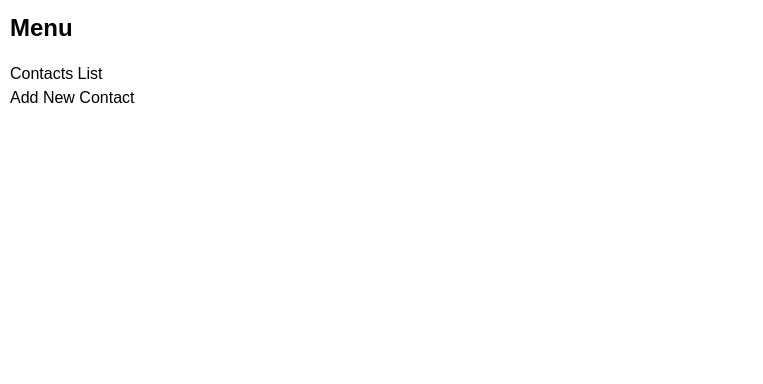
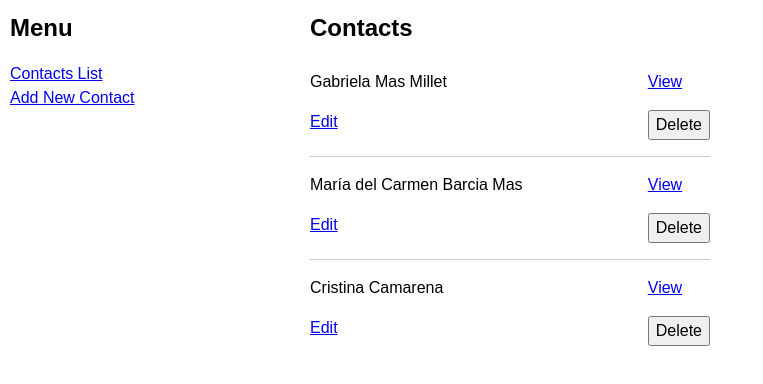
Before and after one commit to boolean-uk/react-address-book, a React (Create React App) app: page / in a window 1280 px wide. Shown: the top 384 px of the page, without its empty margins (0-763 px from the left). Built offline with nearby package versions, Linux system fonts and the light colour scheme; data requests are answered from the project's data file.

Commit message:
finished with extension 5

```diff
--- a/db/db.json
+++ b/db/db.json
@@ -1,18 +1,37 @@
 {
   "contacts": [
     {
-      "id": 1,
-      "firstName": "John",
-      "lastName": "Carmack",
-      "street": "10 Keen Street",
-      "city": "London"
+      "firsName": "",
+      "lastName": "Mas Millet",
+      "street": "calle Goya 55",
+      "city": "Valencia",
+      "firstName": "Gabriela",
+      "id": 3,
+      "email": "gabrielamas@es.ibm.com",
+      "linkedin": "Gabrielamas",
+      "twitter": "she has none"
     },
     {
-      "id": 2,
-      "firstName": "Grace",
-      "lastName": "Hopper",
-      "street": "32 Deebug Road",
-      "city": "London"
+      "firsName": "",
+      "lastName": "Barcia Mas",
+      "street": "ya no quiere decir su calle",
+      "city": "Zürich",
+      "firstName": "María del Carmen",
+      "id": 4,
+      "email": "carmen.barcia@hotmail.com",
+      "linkedin": "Carmen Barcia MASD",
+      "twitter": "carmenbarciamas"
+    },
+    {
+      "firsName": "",
+      "lastName": "Camarena",
+      "street": "calle del Perelló nª 50",
+      "city": "Perello",
+      "email": "cris.pilla@gmail.com",
+      "linkedin": "Crsitina Camarena Bernabeu",
+      "twitter": "no use",
+      "firstName": "Cristina ",
+      "id": 5
     }
   ]
 }
--- a/src/App.js
+++ b/src/App.js
@@ -3,10 +3,18 @@ import { Link, Route, Routes } from "react-router-dom"
 import ContactsList from "./components/ContactsList"
 import ContactsAdd from "./components/ContactsAdd"
 import ContactsView from "./components/ContactsView"
+import ContactsEdit from "./components/ContactsEdit"
+import ContactsDelete from "./components/ContactsDelete"
 import "./styles/styles.css"
 
 export default function App() {
   const [contacts, setContacts] = useState([])
+
+  useEffect (function() {
+    fetch("http://localhost:4000/contacts")
+    .then(res => res.json())
+    .then(data => setContacts(data))
+  }, [])
 
   //TODO: Load all contacts on useEffect when component first renders
 
@@ -16,14 +24,24 @@ export default function App() {
         <h2>Menu</h2>
         <ul>
           {/* TODO: Make these links */}
+          <Link to={'/'} >
           <li>Contacts List</li>
+         </Link>
+         <Link to={'/contacts/add'} >
           <li>Add New Contact</li>
+          </Link>
         </ul>
       </nav>
       <main>
         <Routes>
-          {/* TODO: Add routes here  */}
-        </Routes>
+          <Route path ='/' element={<ContactsList contacts={contacts} setContacts={setContacts}/>} />
+          <Route path = '/contacts/:id'element ={<ContactsView/>} />
+          <Route path = '/contacts/add' element ={<ContactsAdd setContacts={setContacts}
+          contacts={contacts}/>}/>
+          <Route path ='/contacts/edit/:id' element={<ContactsEdit setContacts={setContacts}
+          contacts={contacts}/>} />
+          {/* <Route path='/contacts/delete/:id'element={<ContactsDelete/>} /> */}
+         </Routes>
       </main>
     </>
   )
--- a/src/components/ContactsAdd.js
+++ b/src/components/ContactsAdd.js
@@ -1,31 +1,81 @@
 import { useState } from "react"
 import { useNavigate } from "react-router-dom";
 
-function ContactsAdd(props) {
+function ContactsAdd({ setContacts, contacts }) {
 
   // setContacts and contacts must be passed as props
   // to this component so new contacts can be added to the
   // state
-  const { setContacts, contacts } = props
+  //const { setContacts, contacts } = props
+  const [formData, setFormData] = useState({
+    firstName : '',
+    lastName : '',
+    street : '',
+    city : '',
+    email : '',
+    linkedin : '',
+    twitter: ''
+})
+
+  const navigate = useNavigate()
+
+  const handleChange = (e) => {
+    setFormData({...formData, [e.target.name] : e.target.value})
+  }
+
+   // make a POST HTTP request to http://localhost:3030/tasks/
+    // add data to the request body in the format JSON
+  const handleSubmit = async (e) => {
+    e.preventDefault()
+    const res = await fetch("http://localhost:4000/contacts", {
+    method : 'POST',
+    headers : {
+      'Content-Type' : 'application/json'
+    },
+    body : JSON.stringify(formData) })
+//we are making a request to json and getting all the data that is stored until now
+
+const data = await res.json() //adding the new data into json
+setContacts([...contacts, data])
+navigate('/')
+  }
+
 
   //TODO: Implement controlled form
   //send POST to json server on form submit
 
   return (
-    <form className="form-stack contact-form">
+    <form className="form-stack contact-form" onSubmit={handleSubmit}>
       <h2>Create Contact</h2>
 
       <label htmlFor="firstName">First Name</label>
-      <input id="firstName" name="firstName" type="text" required />
+      <input id="firstName" name="firstName" type="text" required onChange={handleChange}
+      value = {formData.firstName}/>
 
       <label htmlFor="lastName">Last Name:</label>
-      <input id="lastName" name="lastName" type="text" required/>
+      <input id="lastName" name="lastName" type="text" required onChange={handleChange}
+      value = {formData.lastName}/>
 
       <label htmlFor="street">Street:</label>
-      <input id="street" name="street" type="text" required/>
+      <input id="street" name="street" type="text" required onChange={handleChange}
+      value = {formData.street}/>
 
       <label htmlFor="city">City:</label>
-      <input id="city" name="city" type="text" required/>
+      <input id="city" name="city" type="text" required onChange={handleChange}
+      value = {formData.city}/>
+
+      <label htmlFor="email">Email:</label>
+      <input id="email" name="email" type="text" required onChange={handleChange}
+      value = {formData.email} />
+
+      <label htmlFor="linkedin">LinkedIn</label>
+      <input id="linkedin" name="linkedin" type="text" required onChange={handleChange}
+      value = {formData.linkedin} />
+
+      <label htmlFor="twitter">Twitter</label>
+      <input id="twitter" name="twitter" type="text" reaquired onChange={handleChange}
+      vale = {formData.twitter} />
+
 
       <div className="actions-section">
         <button className="button blue" type="submit">
--- /dev/null
+++ b/src/components/ContactsDelete.js
@@ -0,0 +1,16 @@
+import { useState } from "react"
+import { useNavigate, useParams } from "react-router-dom";
+
+function ContactsDelete () {
+const params = useParams()
+const navigate = useNavigate
+
+fetch(`http://localhost:4000/tasks/${params.id}`), {
+    method : 'DELETE',
+      }
+
+navigate('/')
+
+}
+
+export default ContactsDelete
--- /dev/null
+++ b/src/components/ContactsEdit.js
@@ -0,0 +1,105 @@
+import { useState, useEffect } from "react"
+import { useNavigate, useParams  } from "react-router-dom"
+
+function ContactsEdit(props) {
+    const {contacts, setContacts} = props
+    const params = useParams()
+    const navigate = useNavigate()
+   // const [contacts, setContacts] = useState({})
+    const [formData, setFormData] = useState({
+         firstName : '',
+         lastName : '',
+         street : '',
+         city : '',
+         email : '',
+         linkedin : '',
+         twitter: ''
+     })
+
+
+
+    //first we get the data from the from
+    useEffect(function() {
+        fetch(`http://localhost:4000/contacts/${params.id}`)
+        .then(res => res.json())
+        .then(data => setFormData(data))
+     }, [])
+
+
+   const handleChange = (event) => {
+    setFormData({...formData, [event.target.name] : event.target.value})
+   } //everytime there is a change added on the form
+
+//    const updateTask = async (listId, value) => {
+
+    const handleSubmit = async (e) => {
+        e.preventDefault()
+
+        const res = await fetch(`http://localhost:4000/contacts/${params.id}`, {
+        method : 'PATCH',
+        headers : {
+          'Content-Type' : 'application/json'
+        },
+        body : JSON.stringify(formData) })
+    //we are making a request to json and getting all the data that is stored until now
+
+    // .then(res => res.json())  //adding the new data into json
+    // .then(updatedContact => {
+    //     setContacts(prevContacts => {
+    //     return prevContacts.map(contact =>{
+    //         if (contact.id === updatedContact.id){
+    //             return updatedContact
+    //         }else {
+    //             return contact
+    //         }
+    //     })   //     })
+    await fetch("http://localhost:4000/contacts/")
+    .then((res) => res.json())
+    .then((data) => setContacts(data))
+     navigate(`/contacts/${params.id}`)
+}
+    return (
+
+        <form className="form-stack contact-form" onSubmit={handleSubmit}>
+          <h2>Edit Contact</h2>
+
+
+          <label htmlFor="firstName">First Name:</label>
+          <input id="firstName" name="firstName" type="text" required onChange={handleChange}
+          value = {formData.firstName}/>
+
+          <label htmlFor="lastName">Last Name:</label>
+          <input id="lastName" name="lastName" type="text" required onChange={handleChange}
+          value = {formData.lastName}/>
+
+          <label htmlFor="street">Street:</label>
+          <input id="street" name="street" type="text" required onChange={handleChange}
+          value = {formData.street}/>
+
+          <label htmlFor="city">City:</label>
+          <input id="city" name="city" type="text" required onChange={handleChange}
+          value = {formData.city}/>
+
+          <label htmlFor="email">Email:</label>
+          <input id="email" name="email" type="text" required onChange={handleChange}
+          value = {formData.email} />
+
+          <label htmlFor="linkedin">LinkedIn:</label>
+          <input id="linkedin" name="linkedin" type="text" required onChange={handleChange}
+          value = {formData.linkedin} />
+
+          <label htmlFor="twitter">Twitter:</label>
+          <input id="twitter" name="twitter" type="text" reaquired onChange={handleChange}
+          vale = {formData.twitter} />
+
+
+          <div className="actions-section">
+            <button className="button blue" type="submit">
+              Update
+            </button>
+          </div>
+        </form>
+      )
+}
+
+export default ContactsEdit
--- a/src/components/ContactsList.js
+++ b/src/components/ContactsList.js
@@ -4,7 +4,26 @@ import { Link, useSearchParams } from "react-router-dom"
 function ContactsList(props) {
 
   //"contacts" must be passed as prop to this component
-  const { contacts } = props
+  const { contacts, setContacts } = props
+
+  const deleteContact = async (event) => {
+
+    //first delete the contact from the UseState
+    //then asking a request to localhost to delete the contact
+    // asking GET to put out the list of filtered contacts
+    const newContacts = contacts.filter((item) => item.id !== event.target.id)
+    setContacts(newContacts)
+
+   const res = await fetch ("http://localhost:4000/contacts/" + [event.target.id], {
+  method : 'DELETE',
+    })
+
+    await fetch("http://localhost:4000/contacts/")
+    .then((res) => res.json())
+    .then((data) => setContacts(data))
+
+
+  }
 
   return (
     <>
@@ -20,10 +39,23 @@ function ContactsList(props) {
                 {firstName} {lastName}
               </p>
               <p>
-                { /** TODO: Make a Link here to view contact */}
-                View
-              </p>
+                {/* Make a Link here to view contact  */}
+                <Link to={`/contacts/${contact.id}`} >
+                  View
+                </Link>
+             </p>
+             <p>
+              <Link to={`/contacts/edit/${contact.id}`} >
+              Edit
+              </Link>
+             </p>
+             <p>
+              <button onClick={deleteContact} id={contact.id}>
+              Delete
+              </button>
+            </p>
             </li>
+
           )
         })}
       </ul>
--- a/src/components/ContactsView.js
+++ b/src/components/ContactsView.js
@@ -2,7 +2,18 @@ import { useEffect, useState } from "react"
 import { useParams } from "react-router-dom"
 
 function ContactsView() {
-  const [contact, setContact] = useState(false)
+  const [contact, setContact] = useState({})
+
+  const params = useParams()
+  //in built react functions that takes the last part of the URL an puts is as an
+  // object for it to use
+
+  useEffect(function() {
+    fetch(`http://localhost:4000/contacts/${params.id}`)
+    .then(res => res.json())
+    .then(data => setContact(data))
+  }, [])
+
 
   //TODO: Get the contact to load from the params and fetch.
   //With useEffect, load the contact when params changes
@@ -16,6 +27,9 @@ function ContactsView() {
     <div>
       <h2>{contact.firstName} {contact.lastName}</h2>
       <p>{contact.street} {contact.city}</p>
+      <p>{contact.email}</p>
+      <p>LinkedIn: {contact.linkedin} </p>
+      <p>Twitter: {contact.twitter}</p>
     </div>
   )
 }
```
Also changed, not shown: 1 other file (tests, documents, lock files or other folders).
